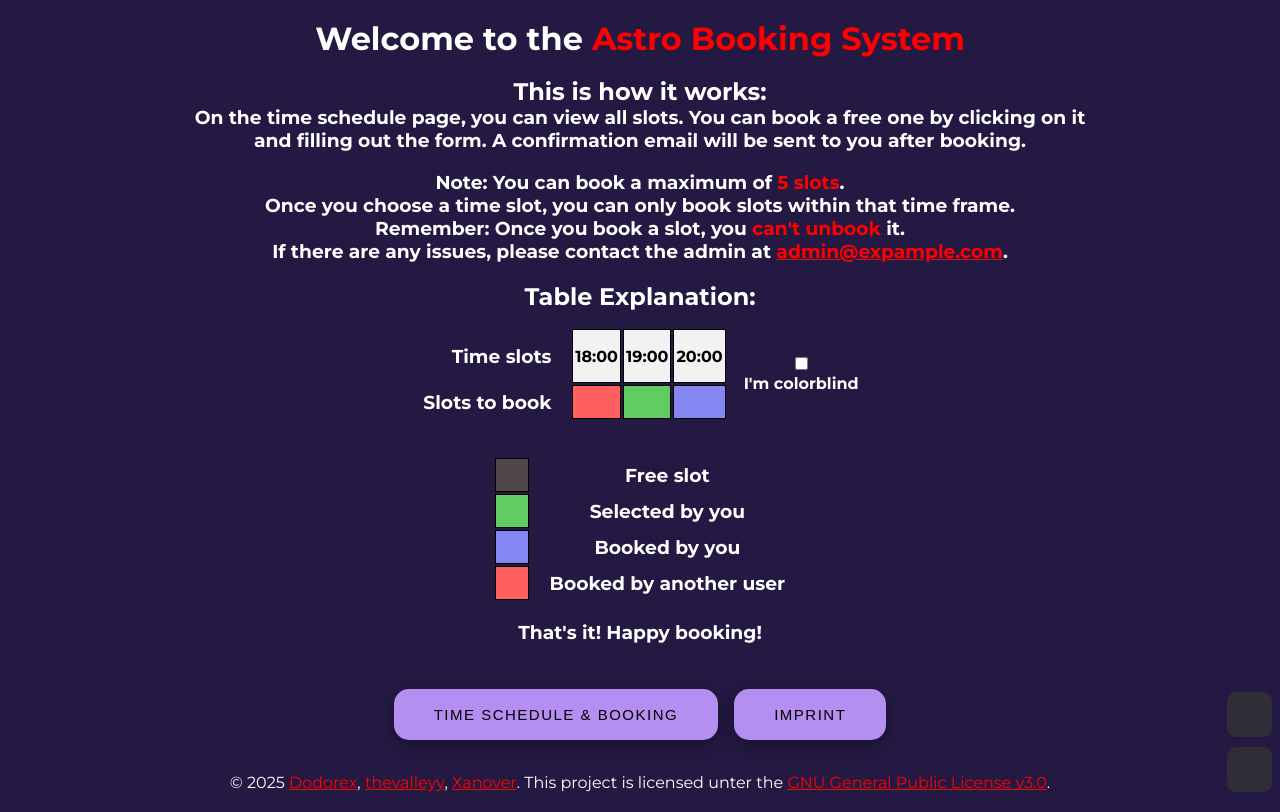
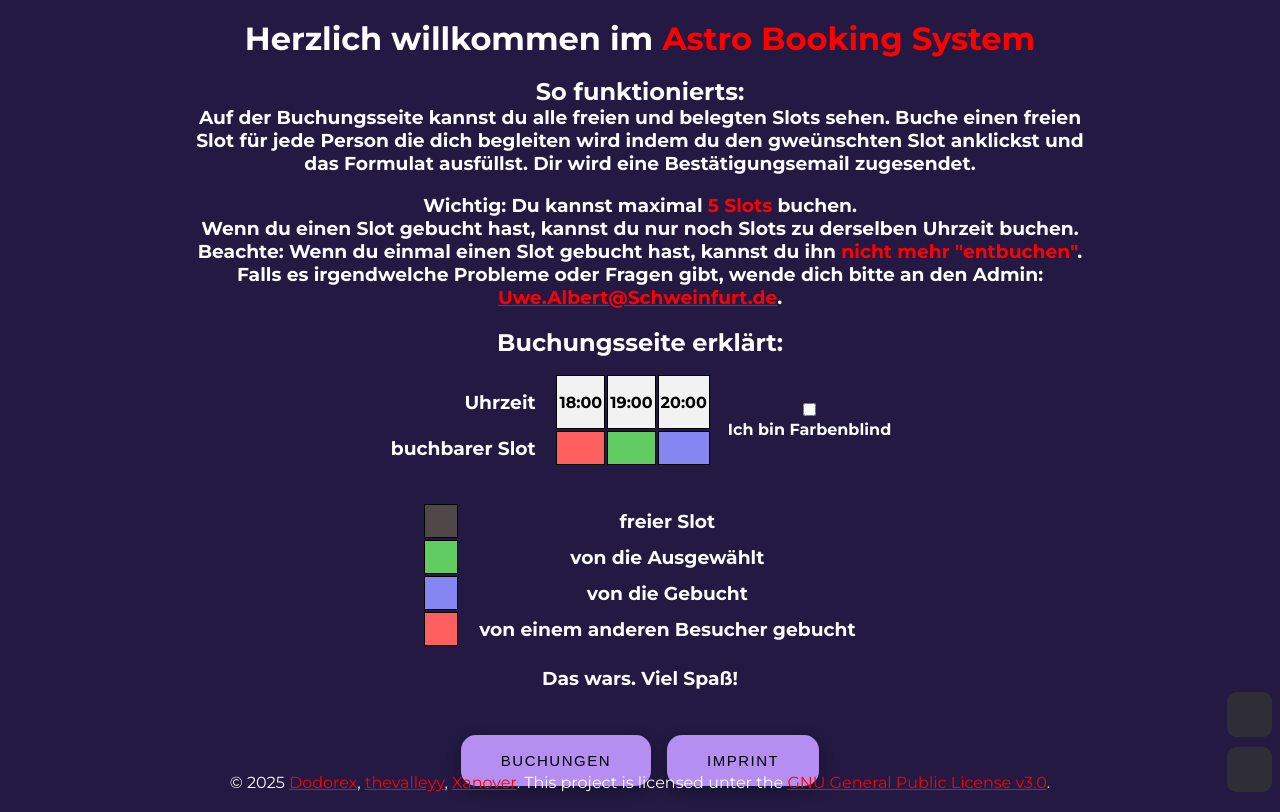
Before and after one commit to thevalleyy/astro-booking-system, a Next.js app: page / in a window 1280 px wide. Built offline with nearby package versions, Linux system fonts and the light colour scheme; no server answers; some icons are missing.

Commit message:
deutsche Übersetzung
größtenteils übersetzt; credits sind noch auf englisch

```diff
--- a/config.json
+++ b/config.json
@@ -6,7 +6,7 @@
         "wsPort": 8080,
         "wsURL": "ws://localhost:8080",
         "imprintURL": "https://example.com/imprint",
-        "adminMail": "admin@expample.com",
+        "adminMail": "Uwe.Albert@Schweinfurt.de",
         "start": "18:00",
         "end": "21:00",
         "increment": "00:20",
@@ -26,12 +26,12 @@
     },
     "mail": {
         "sender": "Abend der offenen Sternwarte",
-        "mailSubject": "Confirmation for booking !BOOKEDSLOTS slot(s) for the Event",
-        "mailText": "Hello !FIRSTNAME, \n\nwe confirm your booking. Here are the details:\n* Name: !FIRSTNAME !LASTNAME\n* E-Mail: !EMAIL\n* Booked slots: !BOOKEDSLOTS\n* Timeslot: !TIMESLOT\nWe hope you have a great time :)\n\nSincerely\nthe Astroteam",
-        "editMailSubject": "We have edited your booking for the event",
-        "editMailText": "Hello !FIRSTNAME, \n\nwe confirm an edit to your previous booking:\n* Name: !FIRSTNAME !LASTNAME\n* E-Mail: !EMAIL\n* Booked slots: !BOOKEDSLOTS\n* Timeslot: !TIMESLOT\n\nYour new updated information:\n* Name: !NEWFIRSTNAME !NEWLASTNAME\n* E-Mail: !NEWEMAIL\n* Booked slots: !NEWBOOKEDSLOTS\n* Timeslot: !NEWTIMESLOT\n\nSincerely\nthe Astroteam",
-        "deleteMailSubject": "We have canceled your booking for the event",
-        "deleteMailText": "Hello !FIRSTNAME, \n\nwe removed the following booking:\n* Name: !FIRSTNAME !LASTNAME\n* E-Mail: !EMAIL\n* Booked slots: !BOOKEDSLOTS\n* Timeslot: !TIMESLOT\n\nSincerely\nthe Astroteam"
+        "mailSubject": "Emailbestätigung für die Buchung von !BOOKEDSLOTS slot(s) am Abend der Astronomie",
+        "mailText": "Hallo !FIRSTNAME, \n\nhiermit bestätigen wir deine Buchung. Relevante Buchungsinformationen:\n* Name: !FIRSTNAME !LASTNAME\n* E-Mail: !EMAIL\n* gebuchte Slots: !BOOKEDSLOTS\n* Uhrzeit: !TIMESLOT\nWir wünschen dir eine schönen und intrerressanten Abend bei uns :)\n\nMit freundlichen Grüßen,\ndas Astroteam",
+        "editMailSubject": "Buchuingsinformationen wurden geändert",
+        "editMailText": "Hallo !FIRSTNAME, \n\n hiermit besätigen wir die Änderungen an deiner Buchung. Das sind die alten Daten:\n* Name: !FIRSTNAME !LASTNAME\n* E-Mail: !EMAIL\n* gebuchte Slots: !BOOKEDSLOTS\n* Uhrzeit: !TIMESLOT\n\nDeine neuen Buchungsdaten:\n* Name: !NEWFIRSTNAME !NEWLASTNAME\n* E-Mail: !NEWEMAIL\n* gebuchte Slots: !NEWBOOKEDSLOTS\n* Uhrzeit: !NEWTIMESLOT\n\nMit freundlichen Grüßen,\ndas Astroteam",
+        "deleteMailSubject": "Buchung für den Abend der Astronomie wurde storniert",
+        "deleteMailText": "Hallo !FIRSTNAME, \n\nwir haben deine Buchung mit den folgenden Daten gelöscht:\n* Name: !FIRSTNAME !LASTNAME\n* E-Mail: !EMAIL\n* gebuchte Slots: !BOOKEDSLOTS\n* Uhrzeit: !TIMESLOT\n\nMit freundlichen Grüßen,\ndas Astroteam"
     },
     "log": {
         "enabled": false,
--- a/pages/index.js
+++ b/pages/index.js
@@ -63,33 +63,33 @@ export default function Home() {
 
                 <div className="center-H">
                     <br></br>
-                    <h1>Welcome to the <span className="highlighted">Astro Booking System</span></h1>
+                    <h1>Herzlich willkommen im <span className="highlighted">Astro Booking System</span></h1>
                     <br></br>
-                    <h2>This is how it works:</h2>
+                    <h2>So funktionierts:</h2>
                     <h3>
-                        On the time schedule page, you can view all slots. You can book a free one by clicking on it and filling out the form. A confirmation email will be sent to you after booking.
+                        Auf der Buchungsseite kannst du alle freien und belegten Slots sehen. Buche einen freien Slot für jede Person die dich begleiten wird indem du den gweünschten Slot anklickst und das Formulat ausfüllst. Dir wird eine Bestätigungsemail zugesendet.
                     </h3>
                     <br></br>
                     <h3>
-                        Note: You can book a maximum of <span className="highlighted">{maxSlots} slots</span>.
+                        Wichtig: Du kannst maximal <span className="highlighted">{maxSlots} Slots</span> buchen.
                     </h3>
                     <h3>
-                        Once you choose a time slot, you can only book slots within that time frame.
+                        Wenn du einen Slot gebucht hast, kannst du nur noch Slots zu derselben Uhrzeit buchen.
                     </h3>
                     <h3>
-                        Remember: Once you book a slot, you <span className="highlighted">can&#39;t unbook</span> it.
+                        Beachte: Wenn du einmal einen Slot gebucht hast, kannst du ihn <span className="highlighted">nicht mehr "entbuchen"</span>.
                     </h3>
                     <h3>
-                        If there are any issues, please contact the admin at <a href={`mailto:${mail}`}> {mail}</a>.
+                        Falls es irgendwelche Probleme oder Fragen gibt, wende dich bitte an den Admin: <a href={`mailto:${mail}`}> {mail}</a>.
                     </h3>
                     <br></br>
-                    <h2>Table Explanation:</h2>
+                    <h2>Buchungsseite erklärt:</h2>
                     <div className="nextToEachOther">
                         <table>
                             <thead>
                                 <tr>
                                     <th>
-                                        <h3 style={{ paddingRight: "1em", float: "right" }}>Time slots</h3>
+                                        <h3 style={{ paddingRight: "1em", float: "right" }}>Uhrzeit</h3>
                                     </th>
                                     <th className="header" id="0">
                                         18:00
@@ -104,7 +104,7 @@ export default function Home() {
                             </thead>
                             <tbody>
                                 <tr>
-                                    <td><h3 style={{ paddingRight: "1em", float: "right" }}>Slots to book</h3></td>
+                                    <td><h3 style={{ paddingRight: "1em", float: "right" }}>buchbarer Slot</h3></td>
                                     <td className="slot booked"></td>
                                     <td className="slot clicked"></td>
                                     <td className="slot bookedByClient"></td>
@@ -113,7 +113,7 @@ export default function Home() {
                         </table>
                         <div>
                             <input type="checkbox" id="cbmode"></input>
-                            <h4 className="no-select" onClick={() => {document.getElementById("cbmode").click()}} style={{cursor:"pointer"}}>I&#39;m colorblind</h4>
+                            <h4 className="no-select" onClick={() => {document.getElementById("cbmode").click()}} style={{cursor:"pointer"}}>Ich bin Farbenblind</h4>
                         </div>
                     </div>
                     <br></br>
@@ -122,31 +122,31 @@ export default function Home() {
                             <tr>
                                 <td className="slot"></td>
                                 <td>
-                                    <h3 style={{ paddingLeft: "1em" }}>Free slot</h3>
+                                    <h3 style={{ paddingLeft: "1em" }}>freier Slot</h3>
                                 </td>
                             </tr>
                             <tr>
                                 <td className="slot clicked"></td>
                                 <td>
-                                    <h3 style={{ paddingLeft: "1em" }}>Selected by you</h3>
+                                    <h3 style={{ paddingLeft: "1em" }}>von die Ausgewählt</h3>
                                 </td>
                             </tr>
                             <tr>
                                 <td className="slot bookedByClient"></td>
                                 <td>
-                                    <h3 style={{ paddingLeft: "1em" }}>Booked by you</h3>
+                                    <h3 style={{ paddingLeft: "1em" }}>von die Gebucht</h3>
                                 </td>
                             </tr>
                             <tr>
                                 <td className="slot booked"></td>
                                 <td>
-                                    <h3 style={{ paddingLeft: "1em" }}>Booked by another user</h3>
+                                    <h3 style={{ paddingLeft: "1em" }}>von einem anderen Besucher gebucht</h3>
                                 </td>
                             </tr>
                         </tbody>
                     </table>
                     <br></br>
-                    <h3>That&#39;s it! Happy booking!</h3>
+                    <h3>Das wars. Viel Spaß!</h3>
                     <br></br>
                 </div>
 
@@ -158,7 +158,7 @@ export default function Home() {
                             window.location.href = "./table";
                         }}
                     >
-                        Time Schedule & Booking
+                        Buchungen
                     </button>
                     <button
                         type="button"
```
Also changed, not shown: pages/table.js (+11 -11 lines).
